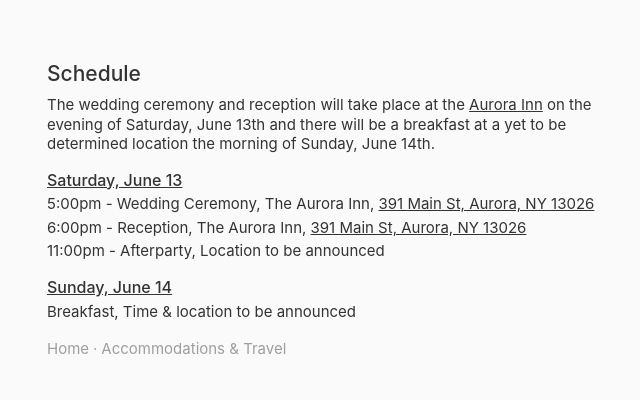
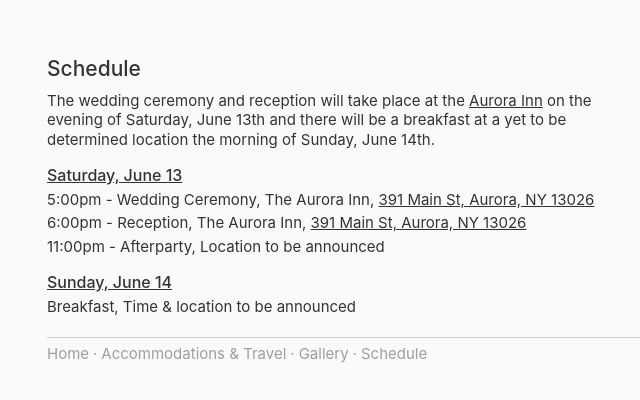
Before and after one commit to pdugan20/pat-and-mel, a Next.js app: page /schedule in a window 1280 px wide. Shown: the part 204-604 px from the top of the page, without its empty margins (293-933 px from the left). Built offline with nearby package versions, Linux system fonts and the light colour scheme.

Commit message:
Nav consolidation

```diff
--- /dev/null
+++ b/components/page/Navigation.js
@@ -0,0 +1,33 @@
+import React from 'react';
+import Link from 'next/link';
+// import styled from 'styled-components';
+// import PropTypes from 'prop-types';
+import { SecondaryLinkContainer, GlobalLink } from '../../styles/links';
+
+class Navigation extends React.PureComponent {
+    render() {
+        return (
+            <SecondaryLinkContainer>
+                <Link href='/'>
+                    <GlobalLink href='/'>Home</GlobalLink>
+                </Link>
+                ·
+                <Link href='/accommodations'>
+                    <GlobalLink href='/accommodations'>
+                        Accommodations & Travel
+                    </GlobalLink>
+                </Link>
+                ·
+                <Link href='/gallery'>
+                    <GlobalLink href='/gallery'>Gallery</GlobalLink>
+                </Link>
+                ·
+                <Link href='/schedule'>
+                    <GlobalLink href='/schedule'>Schedule</GlobalLink>
+                </Link>
+            </SecondaryLinkContainer>
+        );
+    }
+}
+
+export default Navigation;
--- a/constants/colors.js
+++ b/constants/colors.js
@@ -1,7 +1,7 @@
 export default {
     blackText: '#333333',
     grayUltraLight: '#FAFAFA',
-    grayLight: '#E3E3E3',
+    grayLight: '#CECECE',
     gray: '#9E9E9E',
     grayMedium: '#7B7B7B',
     grayDark: '#5A5666',
--- a/pages/schedule.js
+++ b/pages/schedule.js
@@ -1,14 +1,13 @@
 import React from 'react';
-import Link from 'next/link';
 import styled from 'styled-components';
 import Page from '../layouts/main';
 import { RootView, StyledDescription } from '../styles/page';
-import { SecondaryLinkContainer, GlobalLink } from '../styles/links';
 import { PrimaryHeading } from '../styles/headings';
 import { device } from '../constants/breakpoints';
 import spacing from '../constants/spacing';
 import { fontWeight } from '../constants/type';
 import { grid } from '../constants/dimensions';
+import Navigation from '../components/page/Navigation';
 
 class SchedulePage extends React.PureComponent {
     constructor(props) {
@@ -68,19 +67,7 @@ class SchedulePage extends React.PureComponent {
     };
 
     renderLinkGroup = () => {
-        return (
-            <SecondaryLinkContainer>
-                <Link href='/'>
-                    <GlobalLink href='/'>Home</GlobalLink>
-                </Link>
-                ·
-                <Link href='/accommodations'>
-                    <GlobalLink href='/accommodations'>
-                        Accommodations & Travel
-                    </GlobalLink>
-                </Link>
-            </SecondaryLinkContainer>
-        );
+        return <Navigation />;
     };
 
     renderMainColumn = () => {
--- a/styles/links.js
+++ b/styles/links.js
@@ -22,6 +22,8 @@ export const SecondaryLinkContainer = styled.div`
     text-align: left;
     margin: 0 auto;
     color: ${colors.gray};
+    border-top: 1px solid ${colors.grayLight};
+    padding-top: 8px;
 
     a {
         &:first-child {
```
Also changed, not shown: pages/accommodations.js (+2 -13 lines), pages/index.js (+2 -15 lines).
